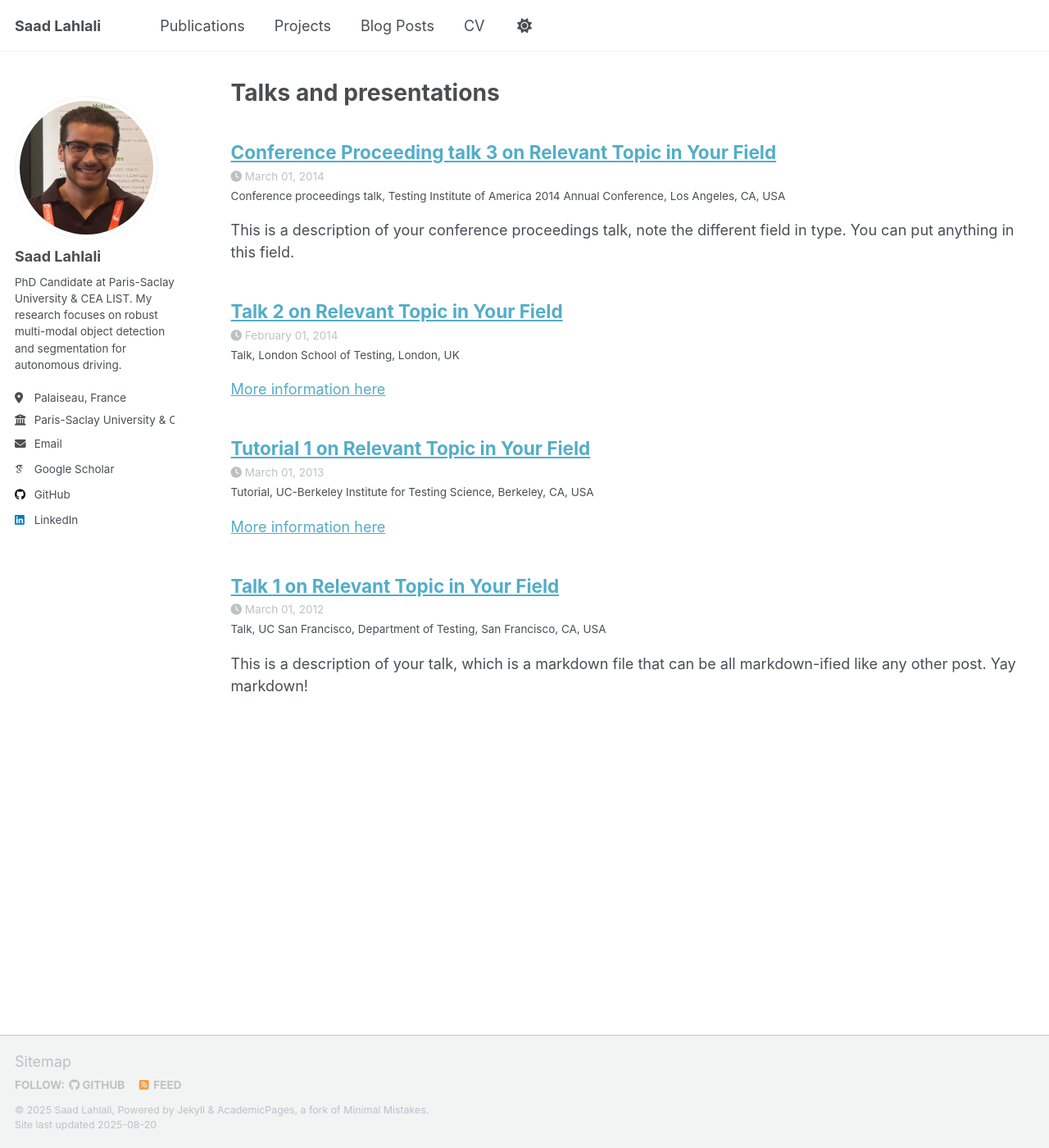
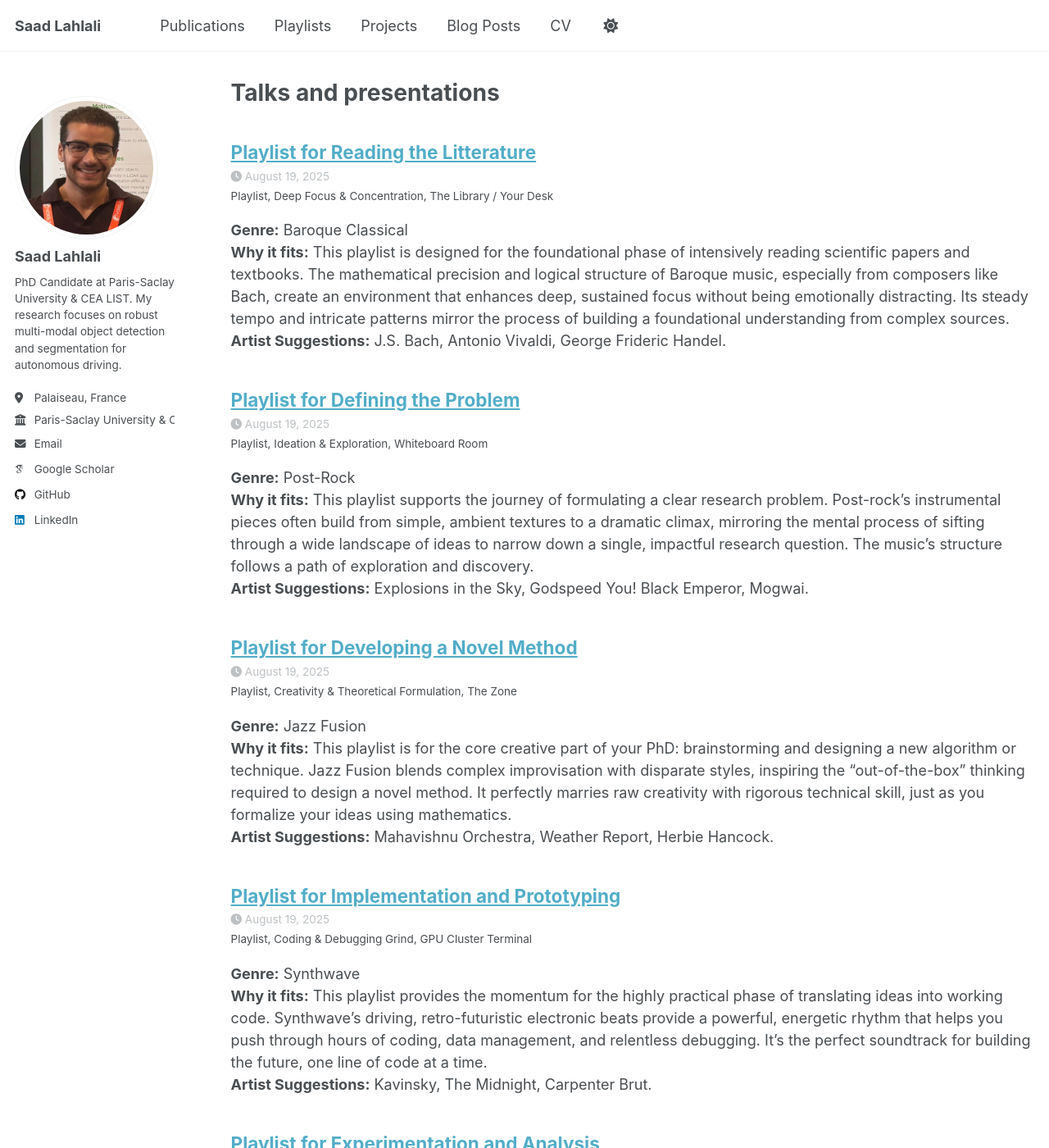
Before and after one commit to saad-lahlali/saad-lahlali.github.io, a Jekyll site: the page built from _pages/talks.html, in a window 1280 px wide and 1400 px high. Shown: the whole window at 82% size. Built offline with Jekyll 4.4.1, drawn with Linux system fonts in a browser that asks for light colours; some web fonts are replaced; a script that is not in the unit is left out; some of the changed text lies outside the part shown.

Commit message:
update playlists

```diff
--- a/_data/navigation.yml
+++ b/_data/navigation.yml
@@ -11,8 +11,8 @@ main:
   - title: "Publications"
     url: /publications/
 
-  # - title: "Talks"
-  #   url: /talks/
+  - title: "Playlists"
+    url: /talks/
 
   # - title: "Teaching"
   #   url: /teaching/
--- /dev/null
+++ b/_talks/2012-03-01-talk-1 copy 1.md
@@ -0,0 +1,13 @@
+---
+title: "Playlist for the Evening Commute"
+collection: "phd-playlists"
+type: "Playlist"
+permalink: /playlists/walk-home
+venue: "Decompression & Reflection"
+date: 2025-08-19
+location: "The Path Home"
+---
+
+**Genre:** Dream Pop / Shoegaze \\
+**Why it fits:** This playlist is for the walk home, providing time to decompress and let your mind wander. The hazy, ethereal, and atmospheric textures of Dream Pop and Shoegaze create the perfect introspective soundscape. It's music to get lost in, allowing your thoughts to drift and connect in new, unexpected ways, creating space for those "shower thought" moments.\\
+**Artist Suggestions:** Beach House, Cocteau Twins, Slowdive.
--- /dev/null
+++ b/_talks/2012-03-01-talk-1 copy 2.md
@@ -0,0 +1,13 @@
+---
+title: "Playlist for the Morning Commute"
+collection: "phd-playlists"
+type: "Playlist"
+permalink: /playlists/walk-to-lab
+venue: "Setting the Tone"
+date: 2025-08-19
+location: "The Path to Campus"
+---
+
+**Genre:** Indie Pop \\
+**Why it fits:** This playlist is for the walk to the lab, setting a positive and productive tone for the day. Indie Pop's bright melodies and brisk tempos are energetic enough to get you moving but light enough not to be overwhelming. It helps build a sense of gentle optimism and mental readiness as you plan your day's tasks.\\
+**Artist Suggestions:** Belle and Sebastian, Vampire Weekend, Alvvays.
--- /dev/null
+++ b/_talks/2012-03-01-talk-1 copy 3.md
@@ -0,0 +1,13 @@
+---
+title: "Playlist for Thesis Writing"
+collection: "phd-playlists"
+type: "Playlist"
+permalink: /playlists/thesis
+venue: "The Grand Narrative & Synthesis"
+date: 2025-08-19
+location: "Home Stretch"
+---
+
+**Genre:** Epic Orchestral / Film Score \\
+**Why it fits:** This playlist is for the final step: synthesizing all your work into your PhD thesis. This task demands a soundtrack that feels equally grand and momentous. Epic orchestral scores provide that sense of scale, journey, and emotional weight, making you feel like the hero at the end of their quest as you weave your projects into a cohesive narrative.\\
+**Artist Suggestions:** Hans Zimmer, John Williams, Ramin Djawadi.
--- /dev/null
+++ b/_talks/2012-03-01-talk-1 copy 4.md
@@ -0,0 +1,13 @@
+---
+title: "Playlist for Disseminating Your Work"
+collection: "phd-playlists"
+type: "Playlist"
+permalink: /playlists/dissemination
+venue: "Confidence & Social Energy"
+date: 2025-08-19
+location: "Conference Hall"
+---
+
+**Genre:** Funk \\
+**Why it fits:** This playlist is designed to boost your energy and confidence for presenting at conferences and networking. Funk is pure, infectious energy. Its tight rhythm sections and celebratory feel are perfect for getting you into an open, positive, and social mindset before a big talk or poster session.\\
+**Artist Suggestions:** James Brown, Parliament-Funkadelic, Sly and the Family Stone.
--- /dev/null
+++ b/_talks/2012-03-01-talk-1 copy 5.md
@@ -0,0 +1,13 @@
+---
+title: "Playlist for Writing and Publishing Papers"
+collection: "phd-playlists"
+type: "Playlist"
+permalink: /playlists/writing
+venue: "Structured Endurance & Refinement"
+date: 2025-08-19
+location: "Your Favorite Coffee Shop"
+---
+
+**Genre:** Minimalism \\
+**Why it fits:** This playlist is for the cyclical process of drafting, reviewing, and revising papers. Minimalism, with its repetitive phrasing and slowly evolving landscapes, can lock you into the focused, iterative rhythm of writing. It mirrors the act of building a complex argument from simple, repeated elements, helping you meticulously refine your work.\\
+**Artist Suggestions:** Philip Glass, Steve Reich, Max Richter.
--- /dev/null
+++ b/_talks/2012-03-01-talk-1 copy 6.md
@@ -0,0 +1,13 @@
+---
+title: "Playlist for Experimentation and Analysis"
+collection: "phd-playlists"
+type: "Playlist"
+permalink: /playlists/experimentation
+venue: "Patience & Deep Analysis"
+date: 2025-08-19
+location: "The Lab (Late Night)"
+---
+
+**Genre:** Ambient \\
+**Why it fits:** This playlist is suited for the long periods of waiting for experiments to run, followed by intense focus on analyzing results. Ambient music serves as an unobtrusive sonic texture that fills the space without demanding attention, perfect for waiting. When analyzing data, it provides a focus-enhancing environment that helps you sink into a state of flow.\\
+**Artist Suggestions:** Brian Eno, Stars of the Lid, Aphex Twin (Selected Ambient Works).
--- /dev/null
+++ b/_talks/2012-03-01-talk-1 copy 7.md
@@ -0,0 +1,13 @@
+---
+title: "Playlist for Implementation and Prototyping"
+collection: "phd-playlists"
+type: "Playlist"
+permalink: /playlists/implementation
+venue: "Coding & Debugging Grind"
+date: 2025-08-19
+location: "GPU Cluster Terminal"
+---
+
+**Genre:** Synthwave \\
+**Why it fits:** This playlist provides the momentum for the highly practical phase of translating ideas into working code. Synthwave's driving, retro-futuristic electronic beats provide a powerful, energetic rhythm that helps you push through hours of coding, data management, and relentless debugging. It's the perfect soundtrack for building the future, one line of code at a time.\\
+**Artist Suggestions:** Kavinsky, The Midnight, Carpenter Brut.
--- /dev/null
+++ b/_talks/2012-03-01-talk-1 copy 8.md
@@ -0,0 +1,13 @@
+---
+title: "Playlist for Developing a Novel Method"
+collection: "phd-playlists"
+type: "Playlist"
+permalink: /playlists/developing-method
+venue: "Creativity & Theoretical Formulation"
+date: 2025-08-19
+location: "The Zone"
+---
+
+**Genre:** Jazz Fusion \\
+**Why it fits:** This playlist is for the core creative part of your PhD: brainstorming and designing a new algorithm or technique. Jazz Fusion blends complex improvisation with disparate styles, inspiring the "out-of-the-box" thinking required to design a novel method. It perfectly marries raw creativity with rigorous technical skill, just as you formalize your ideas using mathematics.\\
+**Artist Suggestions:** Mahavishnu Orchestra, Weather Report, Herbie Hancock.
--- /dev/null
+++ b/_talks/2012-03-01-talk-1 copy.md
@@ -0,0 +1,13 @@
+---
+title: "Playlist for Defining the Problem"
+collection: "phd-playlists"
+type: "Playlist"
+permalink: /playlists/defining-problem
+venue: "Ideation & Exploration"
+date: 2025-08-19
+location: "Whiteboard Room"
+---
+
+**Genre:** Post-Rock \\
+**Why it fits:** This playlist supports the journey of formulating a clear research problem. Post-rock's instrumental pieces often build from simple, ambient textures to a dramatic climax, mirroring the mental process of sifting through a wide landscape of ideas to narrow down a single, impactful research question. The music's structure follows a path of exploration and discovery.\\
+**Artist Suggestions:** Explosions in the Sky, Godspeed You! Black Emperor, Mogwai.
--- a/_talks/2012-03-01-talk-1.md
+++ b/_talks/2012-03-01-talk-1.md
@@ -1,11 +1,13 @@
 ---
-title: "Talk 1 on Relevant Topic in Your Field"
-collection: talks
-type: "Talk"
-permalink: /talks/2012-03-01-talk-1
-venue: "UC San Francisco, Department of Testing"
-date: 2012-03-01
-location: "San Francisco, CA, USA"
+title: "Playlist for Reading the Litterature"
+collection: "phd-playlists"
+type: "Playlist"
+permalink: /playlists/literature-review
+venue: "Deep Focus & Concentration"
+date: 2025-08-19
+location: "The Library / Your Desk"
 ---
 
-This is a description of your talk, which is a markdown file that can be all markdown-ified like any other post. Yay markdown!
+**Genre:** Baroque Classical \\
+**Why it fits:** This playlist is designed for the foundational phase of intensively reading scientific papers and textbooks. The mathematical precision and logical structure of Baroque music, especially from composers like Bach, create an environment that enhances deep, sustained focus without being emotionally distracting. Its steady tempo and intricate patterns mirror the process of building a foundational understanding from complex sources.\\
+**Artist Suggestions:** J.S. Bach, Antonio Vivaldi, George Frideric Handel.
--- a/_talks/2013-03-01-tutorial-1.md
+++ /dev/null
@@ -1,13 +0,0 @@
----
-title: "Tutorial 1 on Relevant Topic in Your Field"
-collection: talks
-type: "Tutorial"
-permalink: /talks/2013-03-01-tutorial-1
-venue: "UC-Berkeley Institute for Testing Science"
-date: 2013-03-01
-location: "Berkeley, CA, USA"
----
-
-[More information here](http://exampleurl.com)
-
-This is a description of your tutorial, note the different field in type. This is a markdown files that can be all markdown-ified like any other post. Yay markdown!
--- a/_talks/2014-02-01-talk-2.md
+++ /dev/null
@@ -1,13 +0,0 @@
----
-title: "Talk 2 on Relevant Topic in Your Field"
-collection: talks
-type: "Talk"
-permalink: /talks/2014-02-01-talk-2
-venue: "London School of Testing"
-date: 2014-02-01
-location: "London, UK"
----
-
-[More information here](http://example2.com)
-
-This is a description of your talk, which is a markdown files that can be all markdown-ified like any other post. Yay markdown!
--- a/_talks/2014-03-01-talk-3.md
+++ /dev/null
@@ -1,11 +0,0 @@
----
-title: "Conference Proceeding talk 3 on Relevant Topic in Your Field"
-collection: talks
-type: "Conference proceedings talk"
-permalink: /talks/2014-03-01-talk-3
-venue: "Testing Institute of America 2014 Annual Conference"
-date: 2014-03-01
-location: "Los Angeles, CA, USA"
----
-
-This is a description of your conference proceedings talk, note the different field in type. You can put anything in this field.
```
